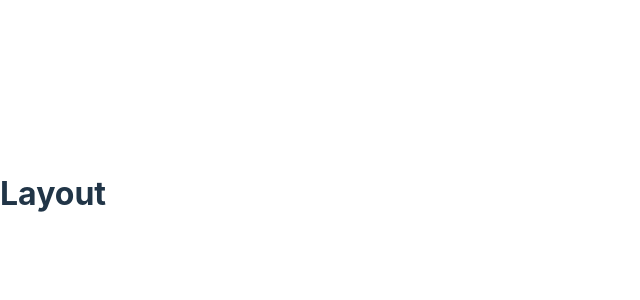
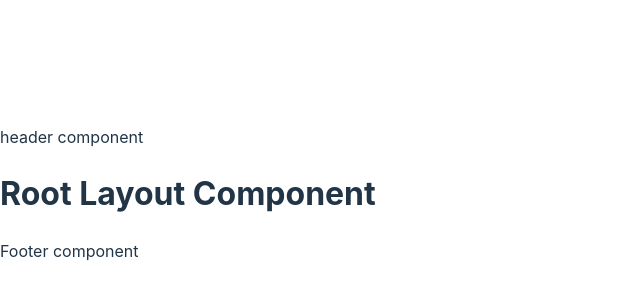
Before and after one commit to andrew-oyanguren/pro-wildfire-defense, a React (Vite) app: page / in a window 1280 px wide. Shown: the part 206-506 px from the top of the page, without its empty margins (0-640 px from the left). Built offline with nearby package versions, Linux system fonts and the light colour scheme.

Commit message:
Added ErrorPage to root

```diff
--- a/src/main.tsx
+++ b/src/main.tsx
@@ -1,10 +1,21 @@
-import React from 'react'
-import ReactDOM from 'react-dom/client'
-import App from './App.tsx'
-import './index.css'
+import React from 'react';
+import ReactDOM from 'react-dom/client';
+import { createBrowserRouter, RouterProvider } from 'react-router-dom';
+import Root from './routes/root.tsx';
+import { ErrorPage } from './pages';
+
+import './index.css';
+
+const router = createBrowserRouter([
+  {
+    path: '/',
+    element: <Root />,
+    errorElement: <ErrorPage />,
+  },
+]);
 
 ReactDOM.createRoot(document.getElementById('root')!).render(
   <React.StrictMode>
-    <App />
-  </React.StrictMode>,
-)
+    <RouterProvider router={router} />
+  </React.StrictMode>
+);
--- /dev/null
+++ b/src/pages/ErrorPage/ErrorPage.tsx
@@ -0,0 +1,20 @@
+import { useRouteError, isRouteErrorResponse } from 'react-router-dom';
+
+export default function ErrorPage() {
+  let status = 404;
+  let statusText = 'Page Not Found!';
+
+  const error = useRouteError();
+
+  if (isRouteErrorResponse(error)) {
+    status = error.status;
+    statusText = error.statusText;
+  }
+
+  return (
+    <>
+      <h1>{status}</h1>
+      <p>{statusText}</p>
+    </>
+  );
+}
--- /dev/null
+++ b/src/pages/index.ts
@@ -0,0 +1 @@
+export { default as ErrorPage } from './ErrorPage/ErrorPage';
--- /dev/null
+++ b/src/routes/root.tsx
@@ -0,0 +1,11 @@
+export default function Root() {
+  return (
+    <div>
+      <header>header component</header>
+      <main>
+        <h1>Root Layout Component</h1>
+      </main>
+      <footer>Footer component</footer>
+    </div>
+  );
+}
```
Also changed, not shown: src/components/Layout/Layout.tsx (deleted, +0 -7 lines).
